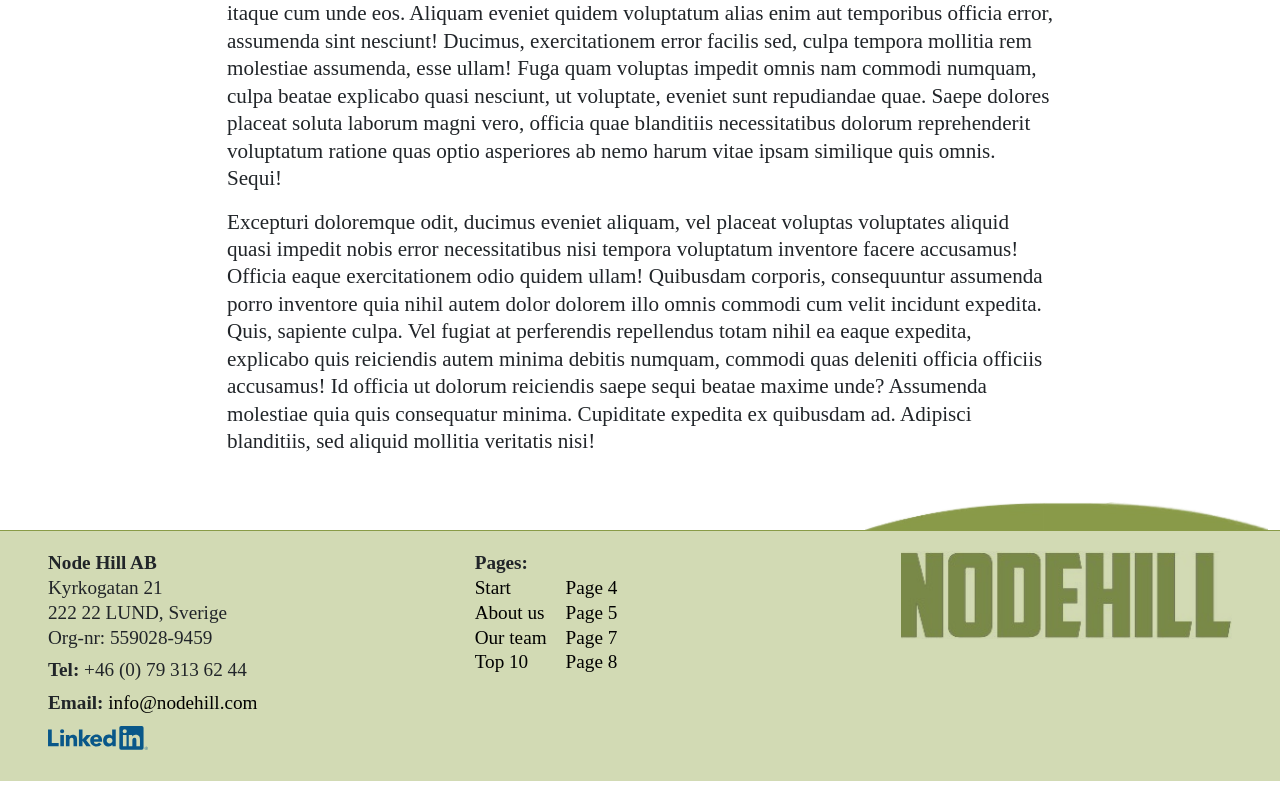
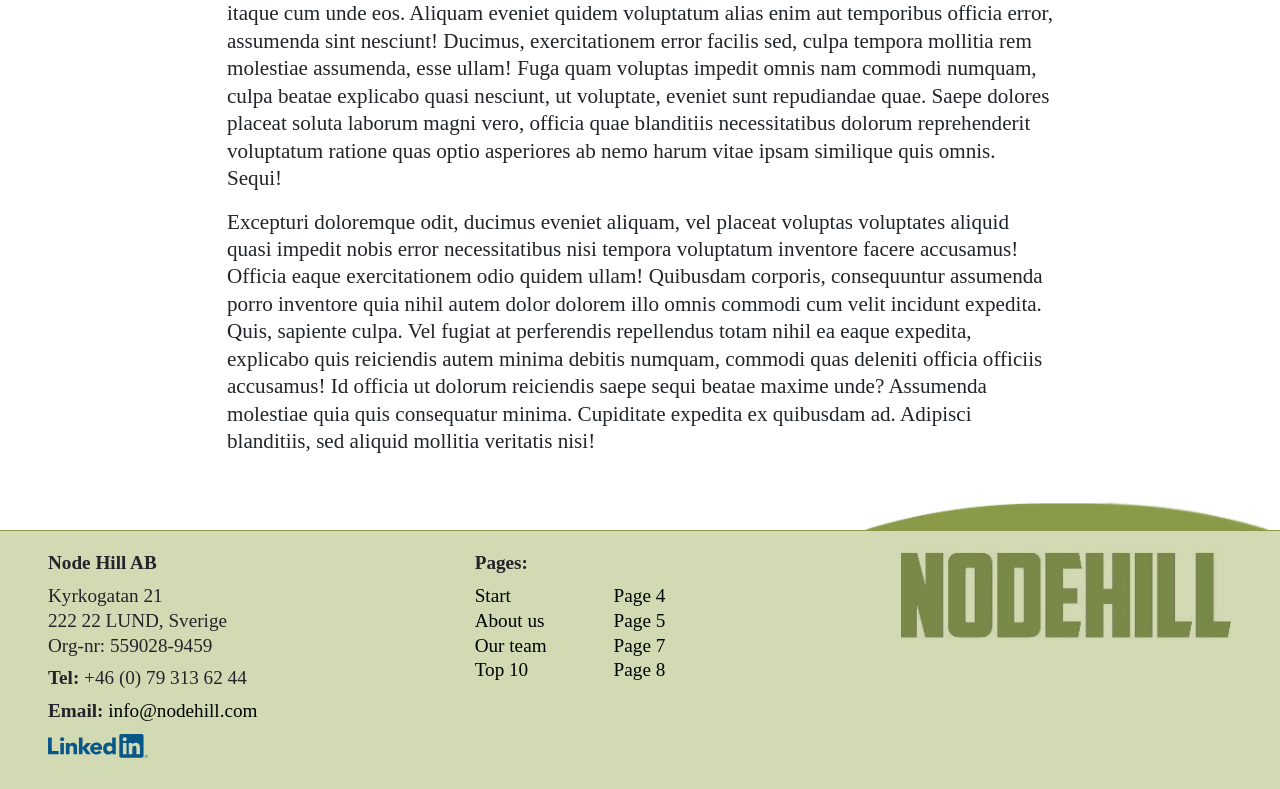
Before and after one commit to emanueljg/nodehill-home-page, a React (Vite) app: page / in a window 1280 px wide. Shown: the part 1378-2167 px from the top of the page. Built offline with nearby package versions, Linux system fonts and the light colour scheme; a web font is replaced by a local one.

Commit message:
updated folder structure

```diff
--- a/src/App.jsx
+++ b/src/components/App.jsx
@@ -1,8 +1,8 @@
 import { useEffect } from 'react';
 import NavMenu from './NavMenu';
 import { Routes, Route, useLocation } from 'react-router-dom';
-import { useStates } from './utilities/states';
-import MarkDownViewer from './MarkDownViewer';
+import { useStates } from '../utilities/states';
+import MarkDownViewer from './handle-markdown/MarkDownViewer';
 import Logo from './Logo';
 import Footer from './Footer';
 
--- a/src/Footer.jsx
+++ b/src/components/Footer.jsx
@@ -1,5 +1,5 @@
 import { Link } from 'react-router-dom';
-import { useStates } from './utilities/states';
+import { useStates } from '../utilities/states';
 
 export default function Footer() {
 
@@ -16,7 +16,7 @@ export default function Footer() {
     <div className="row">
       <div className="col-12 col-md-5 col-lg-4 text-dark px-5 position-relative">
         <address>
-          <p><b>Node Hill AB</b></p>
+          <p className="mb-2"><b>Node Hill AB</b></p>
           <p>Kyrkogatan 21</p>
           <p>222 22 LUND, Sverige</p>
           <p>Org-nr: 559028-9459</p>
@@ -29,9 +29,9 @@ export default function Footer() {
         </Link>
       </div>
       <div className="col-12 col-md-7 col-lg-4 mt-3 m-md-0 text-dark px-5 position-relative">
-        <p><b>Pages:</b></p>
+        <p className="mb-2"><b>Pages:</b></p>
         <nav>
-          {routes.map(({ path, label, parent }) => <p><Link to={path}>{parent && ((" " || parent.label) + ' ')}{label}</Link></p>)}
+          {routes.map(({ path, label, parent }) => <p className="me-5"><Link to={path}>{parent && ((" " || parent.label) + ' ')}{label}</Link></p>)}
         </nav>
         <Link className="logo position-absolute d-none d-md-block d-lg-none" to="/">
           <img className="" src="/images/logos/nodehill-logo-text-green-vertical.jpg" />
--- a/src/NavMenu.jsx
+++ b/src/components/NavMenu.jsx
@@ -3,7 +3,7 @@ import Nav from 'react-bootstrap/Nav';
 import Navbar from 'react-bootstrap/Navbar';
 import NavDropdown from 'react-bootstrap/NavDropdown';
 import { Link, useLocation } from 'react-router-dom';
-import { useStates } from './utilities/states';
+import { useStates } from '../utilities/states';
 
 export default function NavMenu() {
 
--- a/src/main.jsx
+++ b/src/main.jsx
@@ -1,6 +1,6 @@
 import React from 'react'
 import ReactDOM from 'react-dom/client'
-import App from './App'
+import App from './components/App'
 import { BrowserRouter } from 'react-router-dom';
 import './utilities/auto-key-lists';
 import './scss/style.scss';
```
Also changed, not shown: src/components/Logo.jsx (renamed from src/Logo.jsx), src/components/handle-markdown/A.jsx (renamed from src/A.jsx), src/components/handle-markdown/Image.jsx (renamed from src/Image.jsx), src/components/handle-markdown/MarkDownViewer.jsx (renamed from src/MarkDownViewer.jsx).
